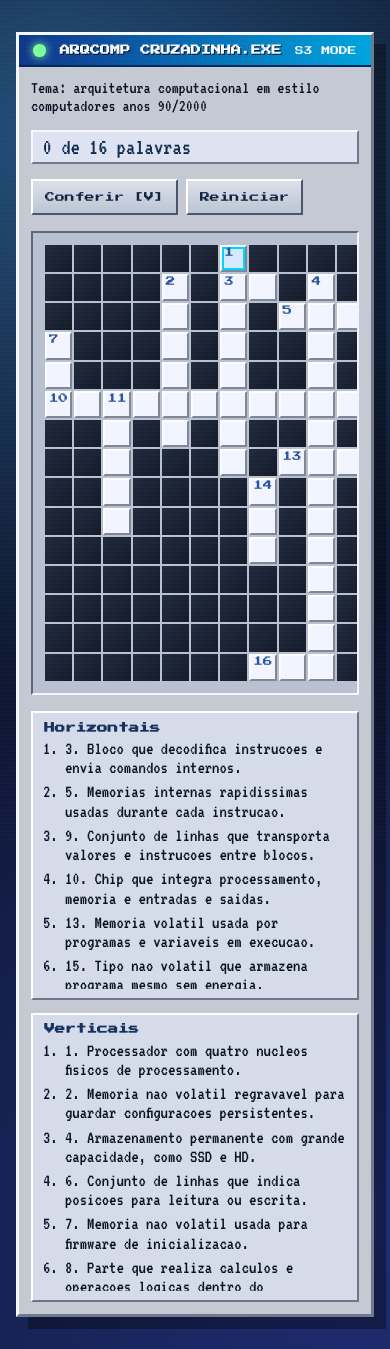
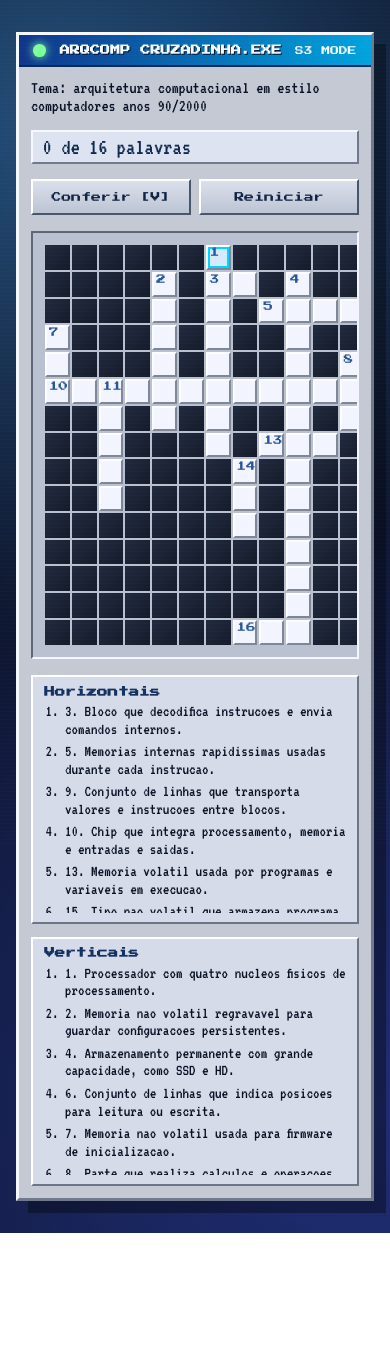
Before and after one commit to o-AdrianoAlves/arqcomp-cruzadinha, a plain HTML site: page index.html in a window 390 px wide. After the commit the page ends 1233 px from the top, so only its background shows below. Drawn offline with Linux system fonts and the light colour scheme.

Commit message:
style: ajusta legibilidade e responsividade no mobile

```diff
--- a/style.css
+++ b/style.css
@@ -119,6 +119,7 @@ body {
 
 .actions {
   display: flex;
+  flex-wrap: wrap;
   gap: 0.5rem;
 }
 
@@ -138,6 +139,11 @@ button:active {
   transform: translateY(1px);
 }
 
+button:focus-visible {
+  outline: 2px dashed #0b3f95;
+  outline-offset: 2px;
+}
+
 .game-area {
   display: grid;
   grid-template-columns: minmax(340px, 1fr) 320px;
@@ -147,6 +153,7 @@ button:active {
 
 .board-wrap {
   overflow: auto;
+  max-height: 72vh;
   border: 2px solid;
   border-color: #5f6776 #f3f6ff #f3f6ff #5f6776;
   background: #b9c0cf;
@@ -234,7 +241,7 @@ button:active {
 .clues ol {
   margin: 0;
   padding-left: 1.3rem;
-  max-height: 250px;
+  max-height: 260px;
   overflow: auto;
 }
 
@@ -281,11 +288,15 @@ button:active {
   .subtitle {
     font-size: 1.1rem;
   }
+
+  .clues ol {
+    max-height: 210px;
+  }
 }
 
 @media (max-width: 620px) {
   :root {
-    --cell-size: 1.7rem;
+    --cell-size: 1.55rem;
   }
 
   .window-body {
@@ -299,4 +310,13 @@ button:active {
   .score {
     font-size: 1.45rem;
   }
+
+  .actions button {
+    flex: 1 1 48%;
+  }
+
+  .clues li {
+    font-size: 1.02rem;
+    line-height: 1.08;
+  }
 }
```
